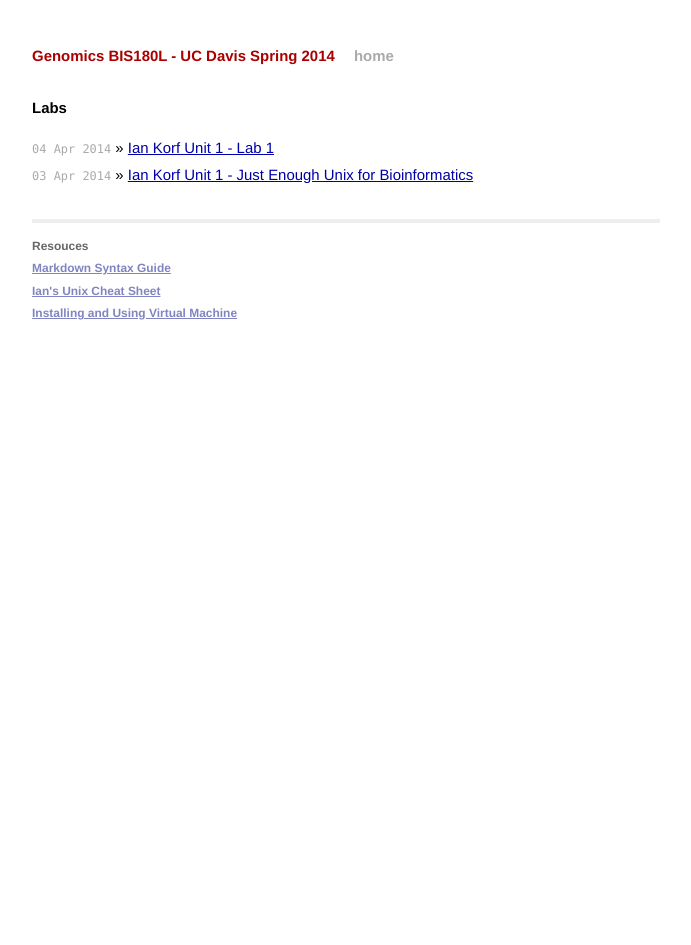
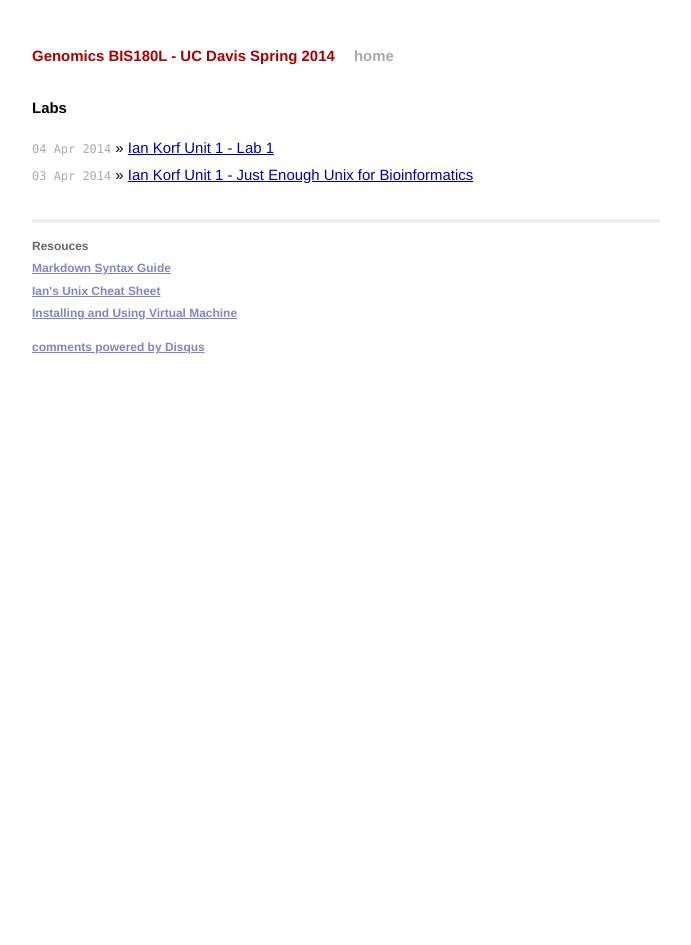
Before and after one commit to iamciera/bis180lSite, a Jekyll site: the page built from index.html, in a window 1280 px wide. Shown: the whole page, without its empty margins (294-985 px from the left). Built offline with Jekyll 4.4.1, drawn with Linux system fonts in a browser that asks for light colours; Markdown is read by kramdown in place of the engine named in the settings; comment, search, counter and statistics services are not loaded; part of the change alters nothing that is shown.

Commit message:
added Disqus

```diff
--- a/_layouts/default.html
+++ b/_layouts/default.html
@@ -31,6 +31,22 @@
                 <a href = "{{ site.baseurl }}/docs/ianCheatSheet.html"> Ian's Unix Cheat Sheet</a><br />
                 <a href="{{ site.baseurl }}/docs/virtualMachine.html">Installing and Using Virtual Machine</a>
               </p>
+
+          <div id="disqus_thread"></div>
+            <script type="text/javascript">
+                /* * * CONFIGURATION VARIABLES: EDIT BEFORE PASTING INTO YOUR WEBPAGE * * */
+                var disqus_shortname = 'bis180lgenomics'; // required: replace example with your forum shortname
+
+                /* * * DON'T EDIT BELOW THIS LINE * * */
+                (function() {
+                    var dsq = document.createElement('script'); dsq.type = 'text/javascript'; dsq.async = true;
+                    dsq.src = '//' + disqus_shortname + '.disqus.com/embed.js';
+                    (document.getElementsByTagName('head')[0] || document.getElementsByTagName('body')[0]).appendChild(dsq);
+                })();
+            </script>
+            <noscript>Please enable JavaScript to view the <a href="http://disqus.com/?ref_noscript">comments powered by Disqus.</a></noscript>
+            <a href="http://disqus.com" class="dsq-brlink">comments powered by <span class="logo-disqus">Disqus</span></a>
+
             </div>
 
             <div class="contact">
```
